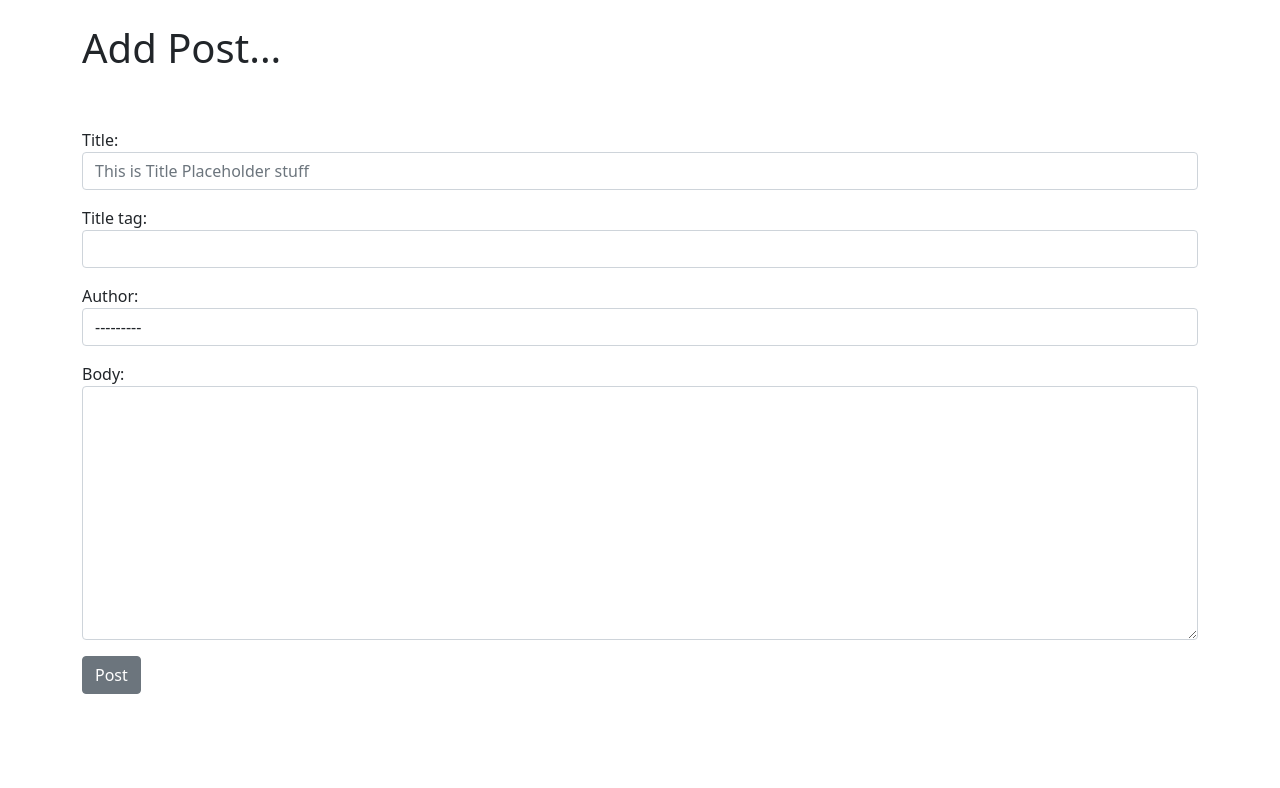
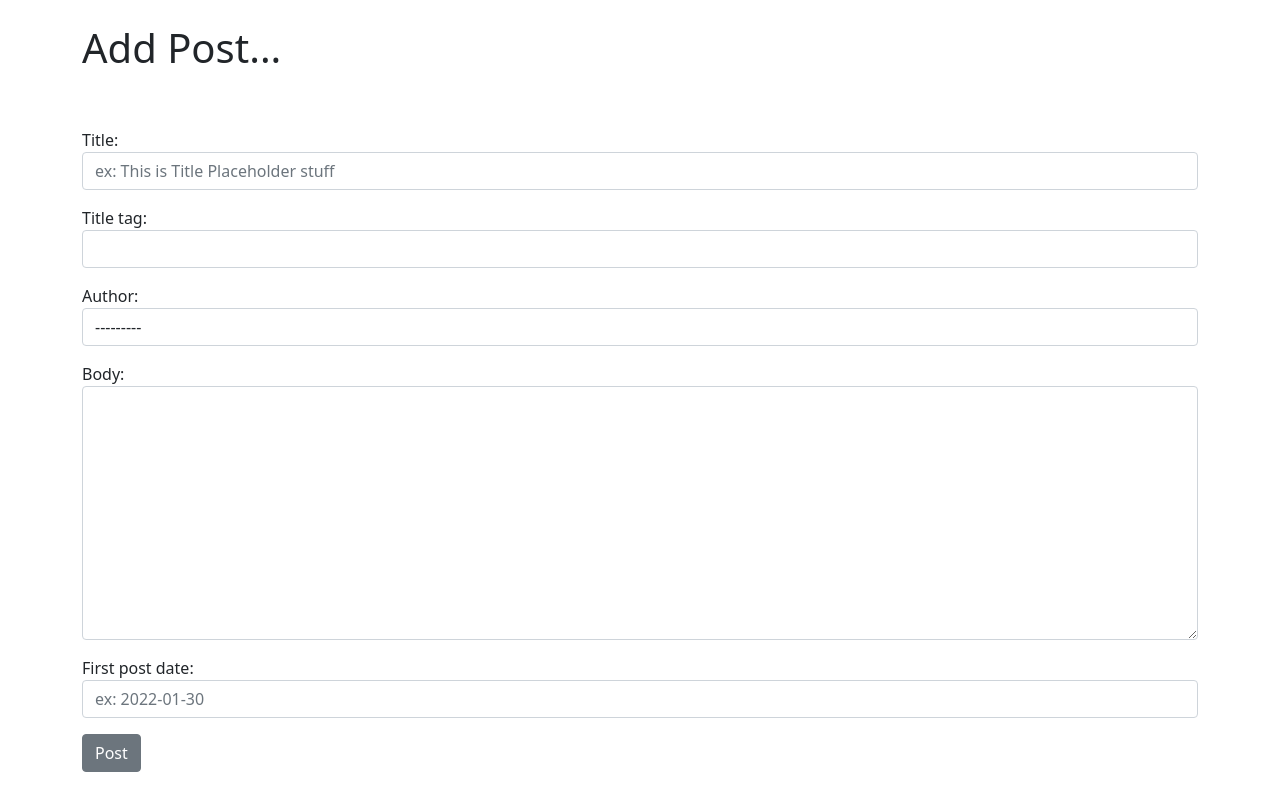
Before and after one commit to colas98/BlogDjangoArg, a Django app: page /add_post/ in a window 1280 px wide. Shown: the part 56-844 px from the top of the page. Before the commit the page ends 750 px from the top, so only its background shows below. Run offline with Django 4.2, Linux system fonts and the light colour scheme; data comes from the database, SQL or seed files in the repository; both versions use the stored data as it was after the commit.

Commit message:
first_post_date added

```diff
--- a/ablog/theblog/forms.py
+++ b/ablog/theblog/forms.py
@@ -4,24 +4,25 @@ from .models import Post
 class PostForm(forms.ModelForm):
     class Meta:
         model = Post
-        fields = ('title', 'title_tag', 'author', 'body')
+        fields = ('title', 'title_tag', 'author', 'body', 'first_post_date')
+
+        widgets = {
+            'title': forms.TextInput(attrs={'class':'form-control', 'placeholder': 'ex: This is Title Placeholder stuff'}),
+            'title_tag': forms.TextInput(attrs={'class': 'form-control'}),
+            'author': forms.Select(attrs={'class': 'form-control'}),
+            'body': forms.Textarea(attrs={'class': 'form-control'}),
+            'first_post_date': forms.DateInput(attrs={'class': 'form-control', 'placeholder' : 'ex: 2022-01-30'})
+        }
+
+class EditForm(forms.ModelForm):
+    class Meta:
+        model = Post
+        fields = ('title', 'title_tag', 'body', 'first_post_date')
 
         widgets = {
             'title': forms.TextInput(attrs={'class':'form-control', 'placeholder' : 'This is Title Placeholder stuff'}),
             'title_tag': forms.TextInput(attrs={'class': 'form-control'}),
             'author': forms.Select(attrs={'class': 'form-control'}),
             'body': forms.Textarea(attrs={'class': 'form-control'}),
-
+            'first_post_date': forms.DateInput(attrs={'class': 'form-control'})
         }
-
-class EditForm(forms.ModelForm):
-    class Meta:
-        model = Post
-        fields = ('title', 'title_tag', 'body')
-
-        widgets = {
-            'title': forms.TextInput(attrs={'class':'form-control', 'placeholder' : 'This is Title Placeholder stuff'}),
-            'title_tag': forms.TextInput(attrs={'class': 'form-control'}),
-            'author': forms.Select(attrs={'class': 'form-control'}),
-            'body': forms.Textarea(attrs={'class': 'form-control'}),
-        }
--- a/ablog/theblog/models.py
+++ b/ablog/theblog/models.py
@@ -8,6 +8,7 @@ class Post(models.Model):
     author = models.ForeignKey(User, on_delete=models.CASCADE)
     body = models.TextField()
     post_date = models.DateField(auto_now_add=True)
+    first_post_date = models.DateField()
     def __str__(self):
         return self.title + ' | ' + str(self.author)
 
--- a/ablog/theblog/templates/article_details.html
+++ b/ablog/theblog/templates/article_details.html
@@ -6,7 +6,8 @@
 <small>By :
     {{post.author.first_name}}
     {{post.author.last_name}} -
-    {{ post.post_date }}
+    {{ post.post_date }} -
+    {{post.first_post_date}}
     <a href="{% url 'update_post' post.pk %}">(Edit) </a>
     <a href="{% url 'delete_post' post.pk %}">(Delete) </a>
 
--- a/ablog/theblog/templates/home.html
+++ b/ablog/theblog/templates/home.html
@@ -9,6 +9,7 @@
         - {{ post.author.first_name }}
         {{post.author.last_name}} -
         {{post.post_date}} -
+        {{post.first_post_date}} -
         <small>
             <a href="{% url 'update_post' post.pk %}">(Edit) </a>
             <a href="{% url 'delete_post' post.pk %}">(Delete) </a>
--- a/ablog/theblog/views.py
+++ b/ablog/theblog/views.py
@@ -8,7 +8,7 @@ from django.urls import reverse_lazy
 class HomeView(ListView):
     model = Post
     template_name = 'home.html'
-    ordering = ['-post_date']
+    ordering = ['-first_post_date']
 
 class ArticleDetailView(DetailView):
     model = Post
```
Also changed, not shown: ablog/db.sqlite3, ablog/theblog/migrations/0004_post_first_post_date.py (added).
